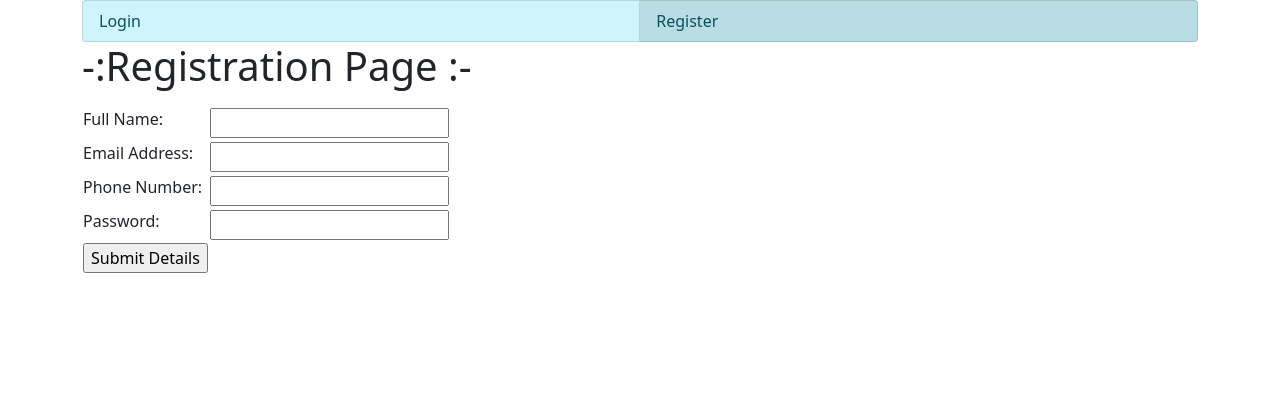
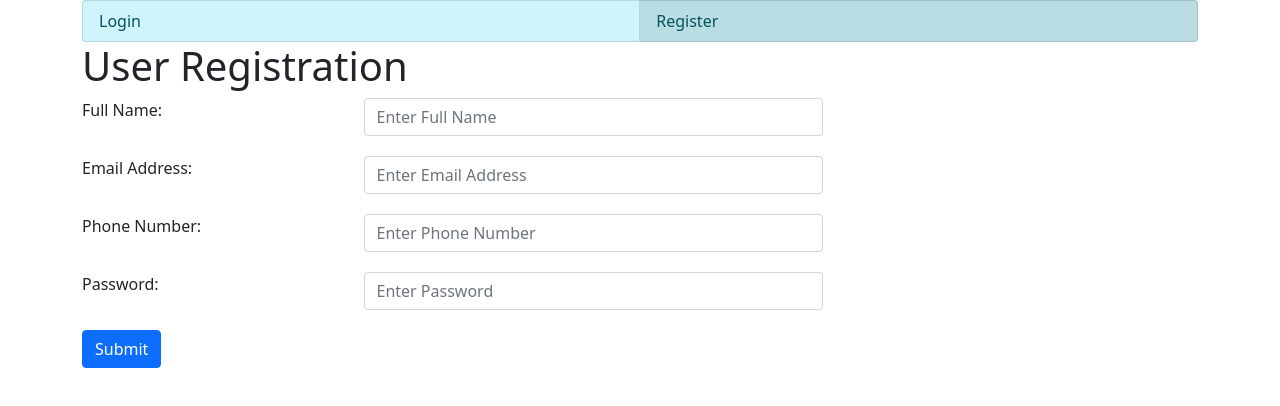
Before and after one commit to msfi-maneeshg/react-demo, a React (Create React App) app: page / in a window 1280 px wide. Both pictures are taken after a click on the button "Register". Shown: the top 406 px of the page. Built offline with nearby package versions, Linux system fonts and the light colour scheme.

Commit message:
update the user-list page and nav bar

```diff
--- a/src/Home.jsx
+++ b/src/Home.jsx
@@ -16,7 +16,15 @@ class Home extends React.Component{
         this.setState({pageID:id});
     }
 
+    checkPageID(currentID){
+        const pageID =  this.state.pageID.toString();
+        if (currentID === pageID){
+            return "Disabled";
+        }
+        return null;
+    }
     render(){
+        const pageID =  this.state.pageID.toString();
         const isLoggin = store.getState().checkUserLogin.isLogin;
         let headerMenu = (
             <>
@@ -45,7 +53,7 @@ class Home extends React.Component{
         );
         let bodyContainer;
 
-        switch(this.state.pageID.toString()){
+        switch(pageID){
             case "register":
                 bodyContainer = <Registration />;
                 break;
--- a/src/Registration.jsx
+++ b/src/Registration.jsx
@@ -1,4 +1,5 @@
 import React from 'react'
+import {Form,Button,Alert,Table,Container,Row,Col} from 'react-bootstrap';
 
 class Registration extends React.Component{
 
@@ -13,7 +14,8 @@ class Registration extends React.Component{
             name : inputFieldComponent,
             email : inputFieldComponent,
             phone : inputFieldComponent,
-            password : inputFieldComponent
+            password : inputFieldComponent,
+            isShowAlertMessage:false
         }
     }
 
@@ -70,6 +72,9 @@ class Registration extends React.Component{
         if(!this.state.phone.value){
             this.setState({phone:{value:this.state.phone.value,isValid:false,errorMessage:'Phone Number can not be empty'}});
             validation = false
+        }else if(this.state.phone.value.length != 10){
+            this.setState({phone:{value:this.state.phone.value,isValid:false,errorMessage:'Invalid Phone Number'}});
+            validation = false
         }
 
         //-------- Password validation
@@ -107,48 +112,65 @@ class Registration extends React.Component{
                     }else{
                         this.setState({ responseData: data.error })
                     }
+                    this.setState({isShowAlertMessage:true})
 
                 });
             }
 
         e.preventDefault();
     }
+    setIsShowAlertMessage(status){
+        this.setState({isShowAlertMessage:status})
+    }
     render(){
 
         return(
             <>
-                <h1>-:Registration Page :-</h1>
-                <label style={{color:(this.state.isStatusOK?"green":"red")}}>{this.state.responseData}</label>
+                <h1>User Registration</h1>
+                <Alert show={this.state.isShowAlertMessage} variant={this.state.isStatusOK?"success":"danger"} onClose={() => this.setIsShowAlertMessage(false)}  dismissible>{this.state.responseData}</Alert>
                 <div>
-                    <form onSubmit={(e) => this.submitRegistrationDetail(e) }>
-                        <table>
-                            <tbody>
-                                <tr>
-                                    <td><label>Full Name:</label></td>
-                                    <td><input type="text" name="name" value={this.state.name.value} onChange={(e) => this.setFormValue(e)}/></td>
-                                    <td><ValidationError filedInfo={this.state.name}/></td>
-                                </tr>
-                                <tr>
-                                    <td><label>Email Address:</label></td>
-                                    <td><input type="text" name="email" value={this.state.email.value} onChange={(e) => this.setFormValue(e)}/></td>
-                                    <td><ValidationError filedInfo={this.state.email}/></td>
-                                </tr>
-                                <tr>
-                                    <td><label>Phone Number:</label></td>
-                                    <td><input type="text" name="phone" value={this.state.phone.value} onChange={(e) => this.setFormValue(e)} onKeyDown={(e)=>this.checkValueType(e)}/></td>
-                                    <td><ValidationError filedInfo={this.state.phone}/></td>
-                                </tr>
-                                <tr>
-                                    <td><label>Password:</label></td>
-                                    <td><input type="password" name="password" value={this.state.password.value} onChange={(e) => this.setFormValue(e)}/></td>
-                                    <td><ValidationError filedInfo={this.state.password}/></td>
-                                </tr>
-                                <tr>
-                                    <td><input type="submit" value="Submit Details"/></td>
-                                </tr>
-                            </tbody>
-                        </table>
-                    </form>
+                    <Form onSubmit={(e) => this.submitRegistrationDetail(e) }>
+                        <Form.Row>
+                            <Form.Group as={Col} xs={3} controlId="fullName-label">
+                                <Form.Label>Full Name:</Form.Label>
+                            </Form.Group>
+                            <Form.Group as={Col} xs={5} controlId="fullName-input">
+                                <Form.Control type="text" name="name" placeholder="Enter Full Name" value={this.state.name.value} onChange={(e) => this.setFormValue(e)} style={{'border-color':(this.state.name.isValid?"":"red")}}/>
+                                <Form.Text><ValidationError filedInfo={this.state.name}/></Form.Text>
+                            </Form.Group>
+                        </Form.Row>
+
+                        <Form.Row>
+                            <Form.Group as={Col} xs={3} controlId="email-label">
+                                <Form.Label>Email Address:</Form.Label>
+                            </Form.Group>
+                            <Form.Group as={Col} xs={5} controlId="email-input">
+                                <Form.Control type="text" name="email"  placeholder="Enter Email Address" value={this.state.email.value} onChange={(e) => this.setFormValue(e)} style={{'border-color':(this.state.email.isValid?"":"red")}}/>
+                                <Form.Text><ValidationError filedInfo={this.state.email}/></Form.Text>
+                            </Form.Group>
+                        </Form.Row>
+
+                        <Form.Row>
+                            <Form.Group as={Col} xs={3} controlId="phone-label">
+                                <Form.Label>Phone Number:</Form.Label>
+                            </Form.Group>
+                            <Form.Group as={Col} xs={5} controlId="phone-input">
+                                <Form.Control type="text" name="phone"  placeholder="Enter Phone Number" value={this.state.phone.value} onChange={(e) => this.setFormValue(e)} style={{'border-color':(this.state.phone.isValid?"":"red")}} />
+                                <Form.Text><ValidationError filedInfo={this.state.phone}/></Form.Text>
+                            </Form.Group>
+                        </Form.Row>
+
+                        <Form.Row>
+                            <Form.Group as={Col} xs={3} controlId="password-label">
+                                <Form.Label>Password:</Form.Label>
+                            </Form.Group>
+                            <Form.Group as={Col} xs={5} controlId="password-input">
+                                <Form.Control type="password" name="password"  placeholder="Enter Password" value={this.state.password.value} onChange={(e) => this.setFormValue(e)} style={{'border-color':(this.state.password.isValid?"":"red")}} />
+                                <Form.Text><ValidationError filedInfo={this.state.password}/></Form.Text>
+                            </Form.Group>
+                        </Form.Row>
+                        <Button variant="primary" type="submit">Submit</Button>
+                    </Form>
                 </div>
             </>
         );
@@ -159,7 +181,7 @@ class Registration extends React.Component{
 function ValidationError(props){
     if (!props.filedInfo.isValid){
         return(
-            <label style={{color:'red'}}>*{props.filedInfo.errorMessage}*</label>
+            <span style={{color:'red'}}>{props.filedInfo.errorMessage}</span >
         );
     }
     return null;
--- a/src/UserList.jsx
+++ b/src/UserList.jsx
@@ -1,5 +1,5 @@
 import React from 'react'
-
+import {Form,Button,Alert,Table,Container,Row,Col} from 'react-bootstrap';
 class UserList extends React.Component{
 
     constructor(props){
@@ -40,12 +40,12 @@ class UserList extends React.Component{
         if (this.state.isListLoaded){
             finalOutput = (
                 <div>
-                    <table>
+                    <Table bordered hover>
                         <thead>
                             <tr>
-                                <th>NAME</th>
-                                <th>EMAIL</th>
-                                <th>PHONE</th>
+                                <th>Full Name</th>
+                                <th>Email Address</th>
+                                <th>Phone Number</th>
                             </tr>
                         </thead>
                         <tbody>
@@ -57,7 +57,7 @@ class UserList extends React.Component{
                                 </tr>
                             ))}
                         </tbody>
-                    </table>
+                    </Table>
                 </div>
             )
         }else if(this.state.isStatusOK) {
```
